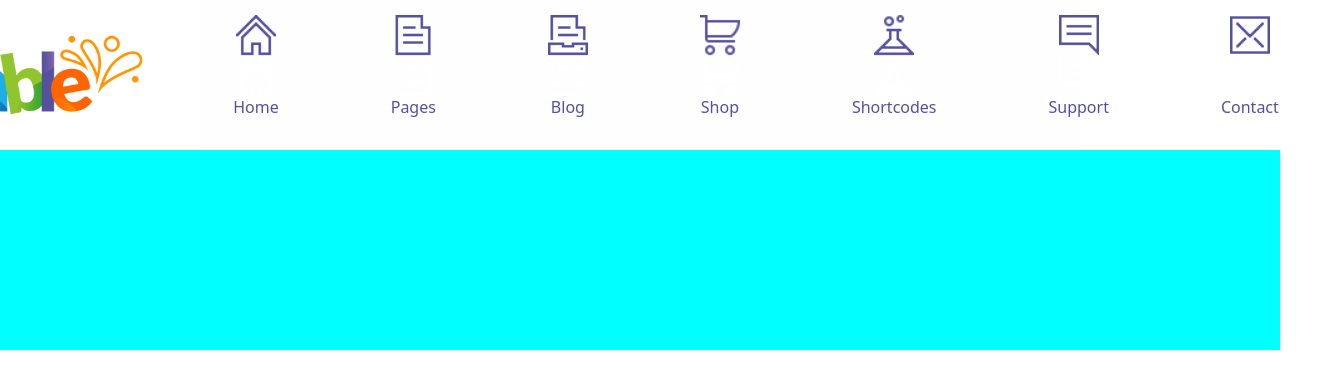
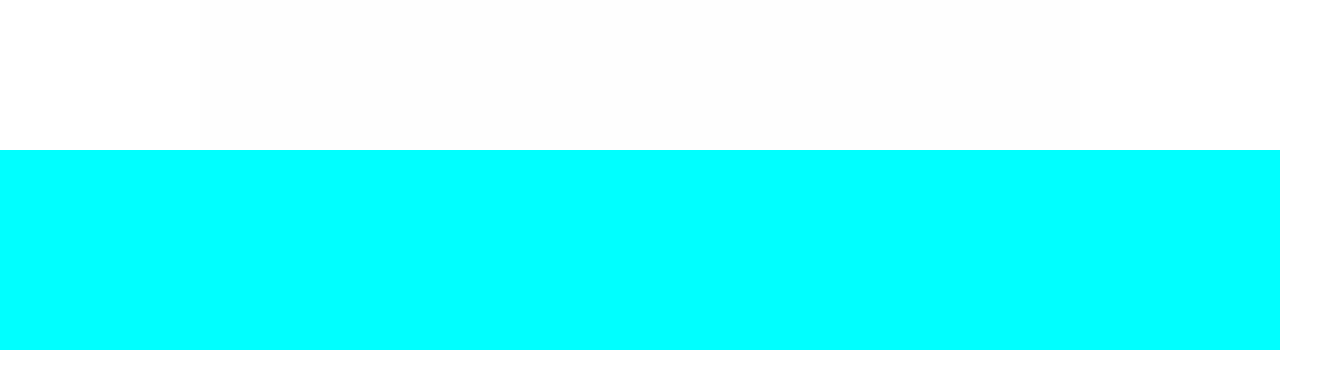
Before and after one commit to MrGaggio/proj-html-vuejs, a Vue app: page / in a window 1280 px wide. Shown: the top 388 px of the page, 1335 px wide, since content can reach past the window. Built offline with nearby package versions, Linux system fonts and the light colour scheme.

Commit message:
provo nav boostrap

```diff
--- a/src/components/Header.vue
+++ b/src/components/Header.vue
@@ -1,48 +1,5 @@
 <template>
   <div class="header">
-    <div class="logo_container">
-      <img class="logo" src="../assets/images/logo.png" alt="" />
-    </div>
-    <div class="nav">
-      <ul>
-        <li>
-          <img class="header_icons" src="../assets/images/home.png" alt="" />
-          <a href="#">Home</a>
-        </li>
-        <li>
-          <img
-            class="header_icons"
-            src="../assets/images/document.png"
-            alt=""
-          />
-          <a href="#">Pages</a>
-        </li>
-        <li>
-          <img class="header_icons" src="../assets/images/printer.png" alt="" />
-          <a href="#">Blog</a>
-        </li>
-        <li>
-          <img class="header_icons" src="../assets/images/cart.png" alt="" />
-          <a href="#">Shop</a>
-        </li>
-        <li>
-          <img class="header_icons" src="../assets/images/lab.png" alt="" />
-          <a href="#">Shortcodes</a>
-        </li>
-        <li>
-          <img class="header_icons" src="../assets/images/chat.png" alt="" />
-          <a href="#">Support</a>
-        </li>
-        <li>
-          <img
-            class="header_icons"
-            src="../assets/images/envelope.png"
-            alt=""
-          />
-          <a href="#">Contact</a>
-        </li>
-      </ul>
-    </div>
   </div>
 </template>
 
```
